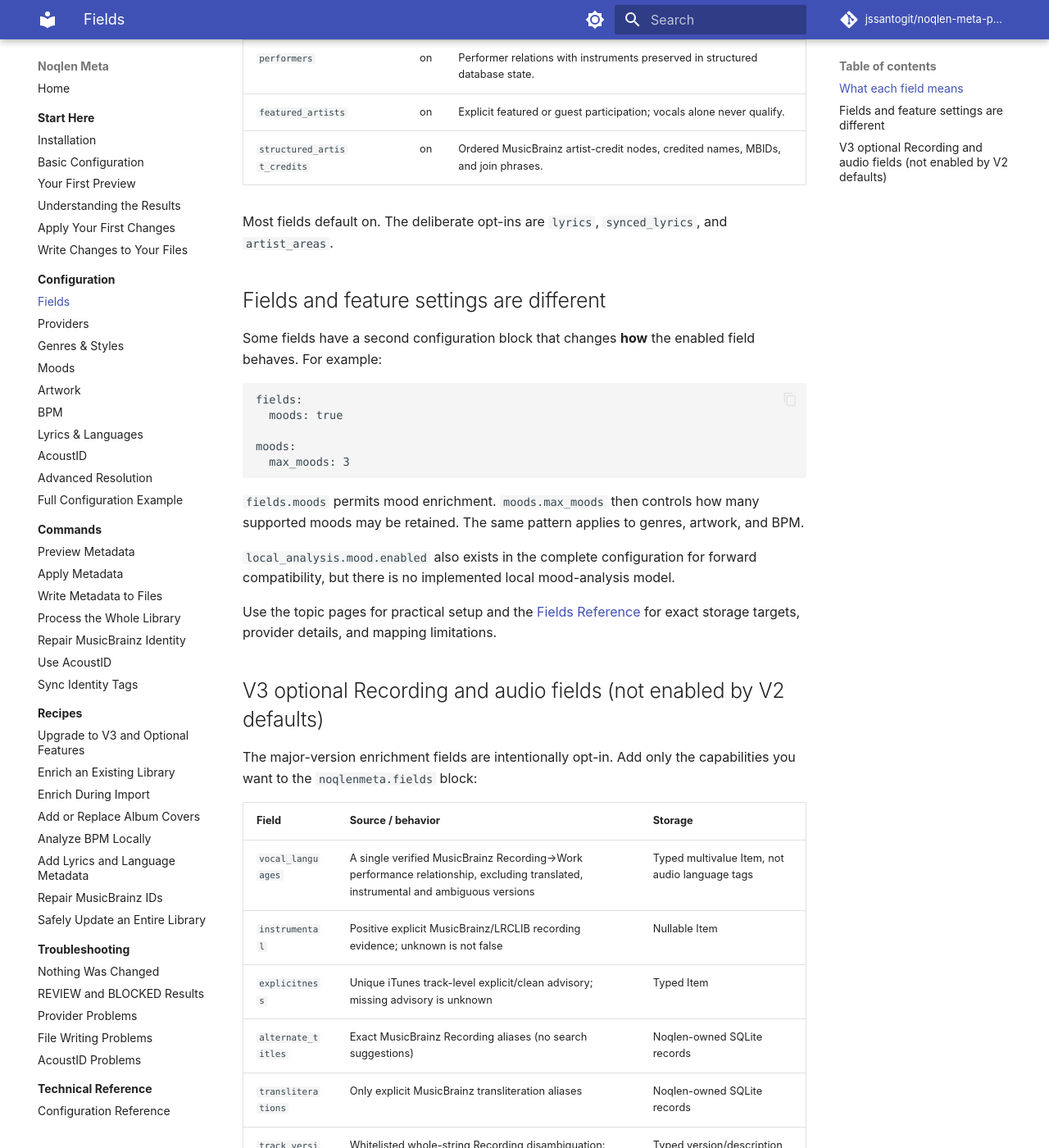
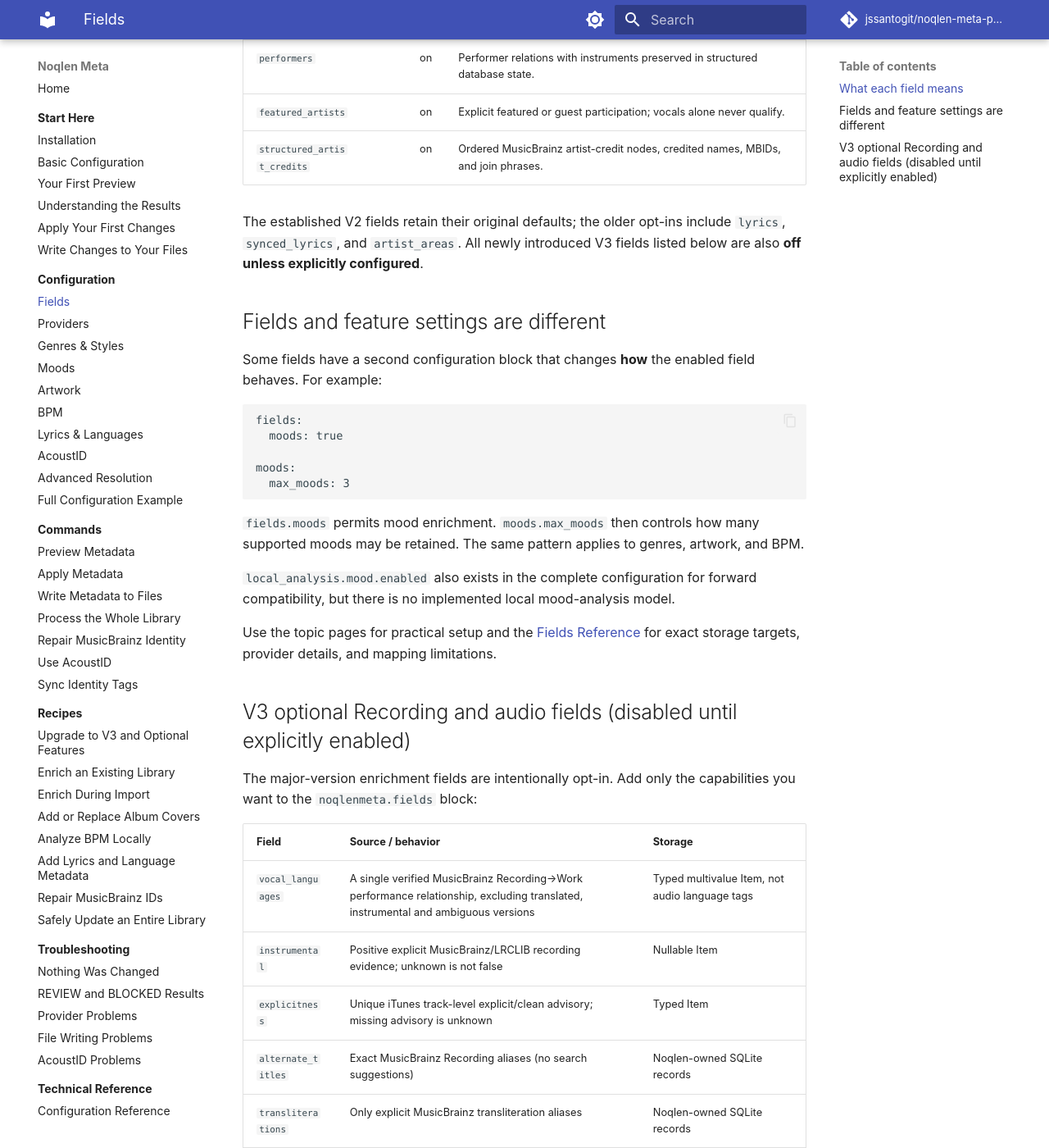
Before and after one commit to jssantogit/noqlen-meta-plugin, an MkDocs documentation site: the page built from site-docs/configuration/fields.md, in a window 1280 px wide and 1400 px high, scrolled down 1889 px. Shown: the whole window at 82% size. Built offline with MkDocs 1.6.1 and Material for MkDocs 9.7.7, drawn with Linux system fonts in a browser that asks for light colours; comment, search, counter and statistics services are not loaded; some of the changed text lies outside the part shown.

```diff
--- a/site-docs/configuration/fields.md
+++ b/site-docs/configuration/fields.md
@@ -47,8 +47,9 @@ write anything by themselves and do not enable providers.
 | `featured_artists` | on | Explicit featured or guest participation; vocals alone never qualify. |
 | `structured_artist_credits` | on | Ordered MusicBrainz artist-credit nodes, credited names, MBIDs, and join phrases. |
 
-Most fields default on. The deliberate opt-ins are `lyrics`, `synced_lyrics`,
-and `artist_areas`.
+The established V2 fields retain their original defaults; the older opt-ins
+include `lyrics`, `synced_lyrics`, and `artist_areas`. All newly introduced V3
+fields listed below are also **off unless explicitly configured**.
 
 ## Fields and feature settings are different
 
@@ -75,7 +76,7 @@ Use the topic pages for practical setup and the
 provider details, and mapping limitations.
 
 
-## V3 optional Recording and audio fields (not enabled by V2 defaults)
+## V3 optional Recording and audio fields (disabled until explicitly enabled)
 
 The major-version enrichment fields are intentionally opt-in. Add only the
 capabilities you want to the `noqlenmeta.fields` block:
@@ -99,3 +100,6 @@ capabilities you want to the `noqlenmeta.fields` block:
 These fields remain off unless explicitly supplied. Existing values and
 unresolvable ambiguities are preserved, not guessed. Individual disc-surface
 artwork is **not** a V3.0 feature.
+
+For a tested, ready-to-adapt `noqlenmeta:` configuration and a safe preview
+workflow, follow [Upgrade to V3](../recipes/v3-enrichment.md).
```
